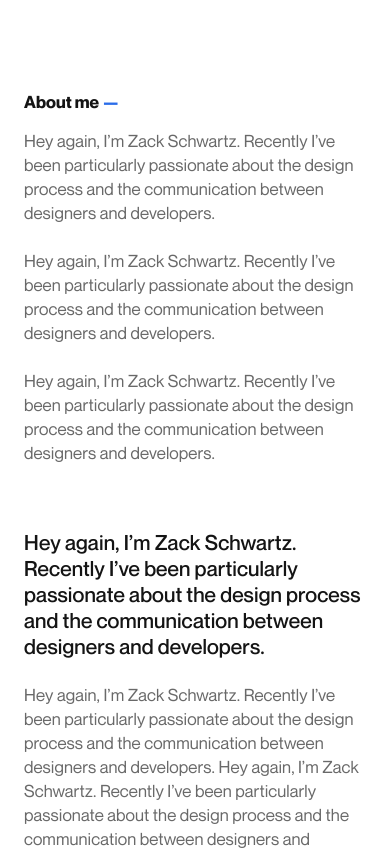
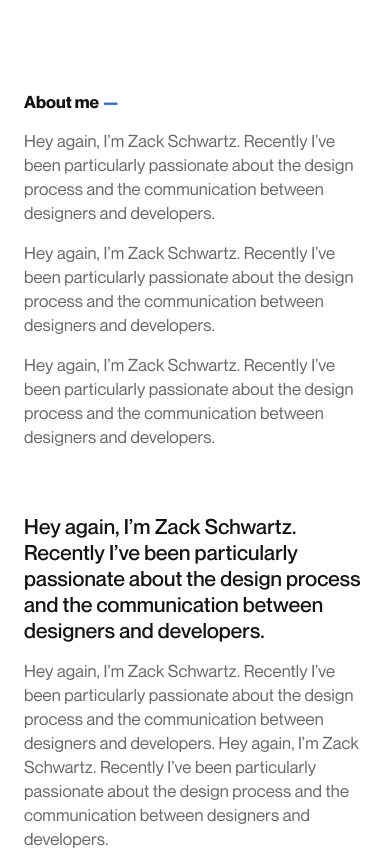
Before and after one commit to ztschwartz/next-portfolio, a Next.js app: page / in a window 390 px wide. Shown: the part 1720-2570 px from the top of the page. Built offline with nearby package versions, Linux system fonts and the light colour scheme.

Commit message:
layout changes

```diff
--- a/styles/globals.css
+++ b/styles/globals.css
@@ -624,7 +624,6 @@ a {
 
   .textGroup{
     padding-right: 0;
-    gap: 1.5rem;
   }
 
   .contentGroup{
```
